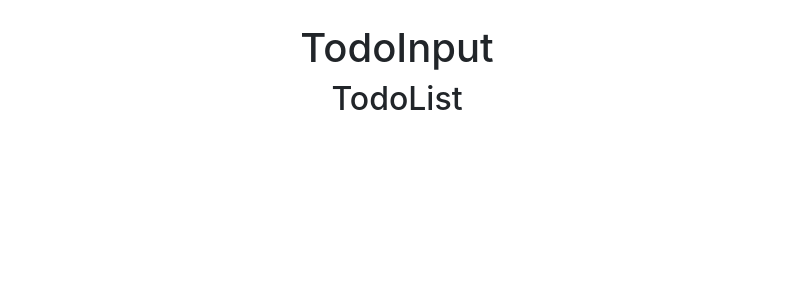
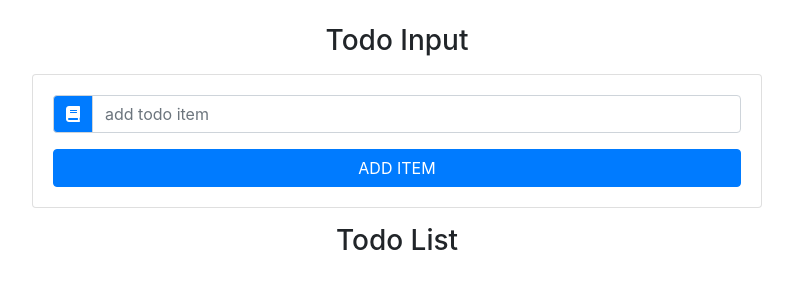
Before and after one commit to thijsBoet/react-todo-list, a React (Create React App) app: page / in a window 1280 px wide. Shown: the top 300 px of the page, without its empty margins (243-1036 px from the left). Built offline with nearby package versions, Linux system fonts and the light colour scheme.

Commit message:
bootstrapped Todoinput

```diff
--- a/src/App.js
+++ b/src/App.js
@@ -40,21 +40,20 @@
       <div className="container">
         <div className="row">
           <div className="col-10 mx-auto col-md-8 mt-4">
-            <h3 className="text-capitalize text-center">
+            <h3 className="text-capitalize text-center">Todo Input</h3>
             <TodoInput
               item={this.state.item}
               handleChange={this.handleChange}
               handleSubmit={this.handleSubmit}
               handleEdit={this.state.handleEdit}
             />
-
+            <h3 className="text-capitalize text-center">Todo List</h3>
             <TodoList
               items={this.state.items}
               clearList={this.clearList}
               handleDelete={this.handleDelete}
               handleEdit={this.state.handleEdit}
             />
-            </h3>
           </div>
         </div>
       </div>
--- a/src/components/TodoInput.js
+++ b/src/components/TodoInput.js
@@ -2,9 +2,28 @@
 
 export default class TodoInput extends Component {
   render() {
+    const {item, handleChange, handleSubmit, editItem} = this.props
     return (
-      <div>
-        <h1>TodoInput</h1>
+      <div className="card card-body my-3">
+        <form onSubmit={handleSubmit}>
+          <div className="input-group">
+            <div className="input-group-prepend">
+              <div className="input-group-text bg-primary text-white">
+                <i className="fas fa-book"></i>
+              </div>
+            </div>
+            <input
+              type="text"
+              className="form-control text-capi"
+              placeholder="add todo item"
+              value={item}
+              onChange={handleChange}
+            />
+          </div>
+          <button className="btn btn-block btn-primary mt-3 text-uppercase">
+            add item
+          </button>
+        </form>
       </div>
     );
   }
--- a/src/components/TodoList.js
+++ b/src/components/TodoList.js
@@ -5,7 +5,6 @@
   render() {
     return (
       <section>
-        <h2>TodoList</h2>
         <Item/>
       </section>
     );
```
Lines whose indentation alone changed are shown as unchanged.
